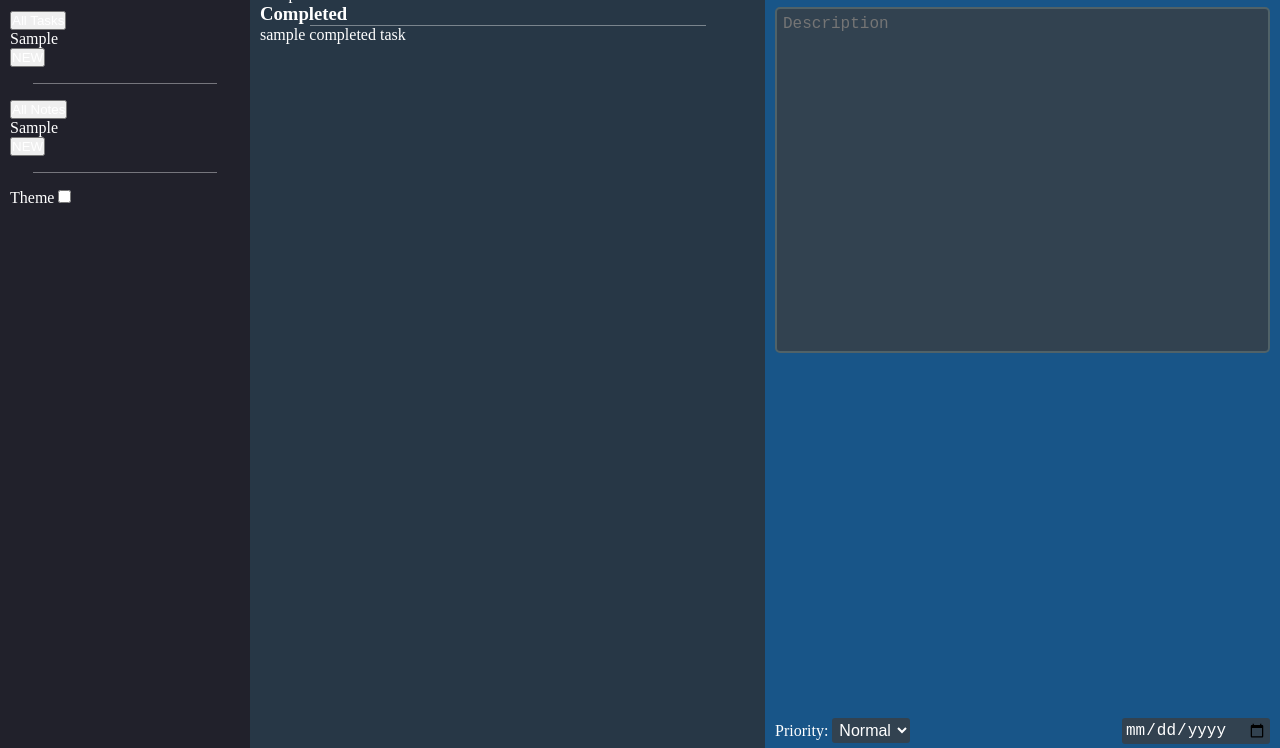
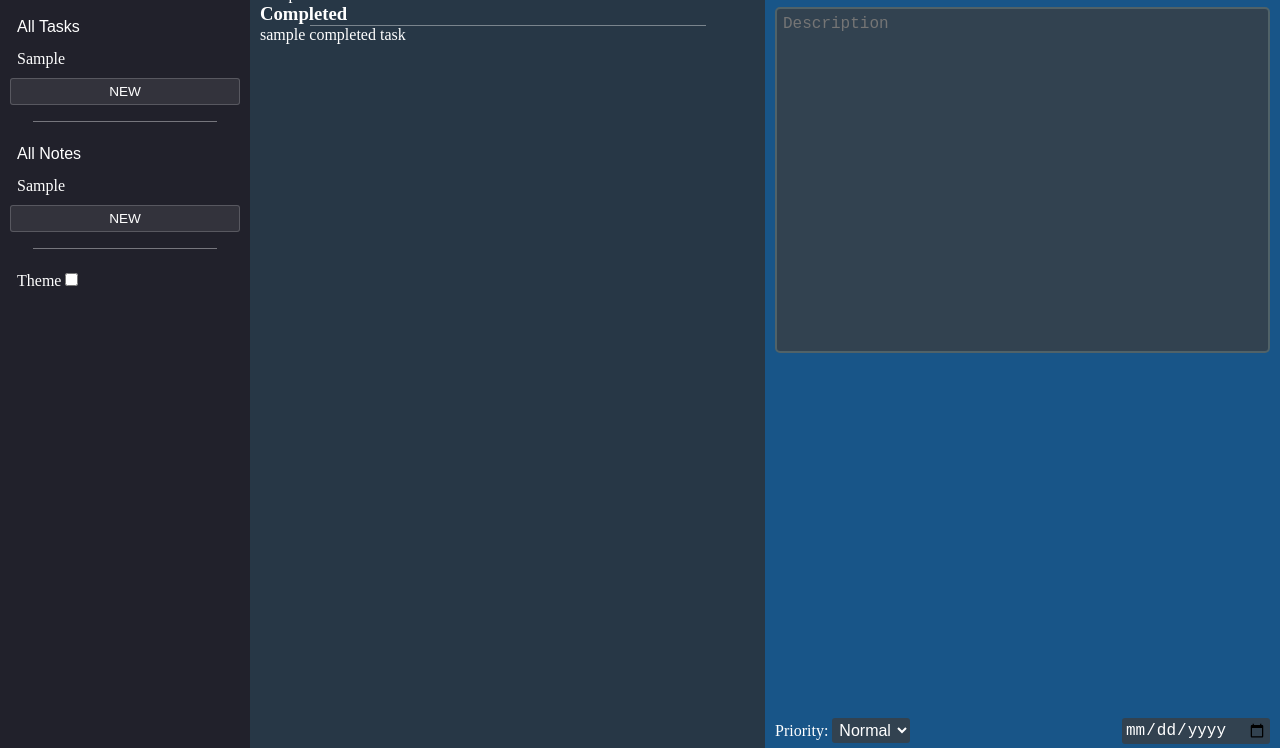
Before and after one commit to Necryl/TOP-To-Do-List, a website built with webpack: page src/index.html in a window 1280 px wide. Shown: the part 52-800 px from the top of the page. Built offline with nearby package versions, Linux system fonts and the light colour scheme.

Commit message:
add some css layout to menu

```diff
--- a/src/index.html
+++ b/src/index.html
@@ -29,7 +29,7 @@
                 <button id="newBtn">NEW</button>
             </notes>
             <span class="seperator"></span>
-            <label class="toggleTheme">Theme <input type="checkbox"></label>
+            <label id="toggleTheme">Theme <input type="checkbox"></label>
         </div>
     </div>
     <div class="listView">
--- a/src/styles/menu.css
+++ b/src/styles/menu.css
@@ -55,3 +55,37 @@ body:not(body.triple) .menu-container.visible {
 .menu.triple .title {
     display: initial;
 }
+
+.menu .tasks-wrapper, .menu .notes-wrapper, .menu #tasks, .menu #notes {
+
+    display: grid;
+    overflow: visible;
+}
+
+
+:is(.menu .tasks-wrapper *:not(ul), .menu .notes-wrapper *:not(ul)), #toggleTheme {
+    font-size: 1rem;
+    background-color: transparent;
+    border: none;
+    border-radius: 3px;
+    padding: 7px;
+    text-align: start;
+    transition: 300ms;
+    outline: 1px solid transparent;
+}
+
+:is(.menu .tasks-wrapper *:not(ul), .menu .notes-wrapper *:not(ul)):hover {
+    outline-color: white;
+}
+:is(.menu .tasks-wrapper *:not(ul), .menu .notes-wrapper *:not(ul)).selected {
+    outline: 2px solid rgba(0, 255, 255, 0.438);
+}
+.menu #newBtn {
+    text-align: center;
+    background-color: rgba(255, 255, 255, 0.082);
+    border: 1px solid rgba(255, 255, 255, 0.185);
+    font-size: 0.85em;
+    padding-top: 5px;
+    padding-bottom: 5px;
+    margin-top: 3px;
+}
```
